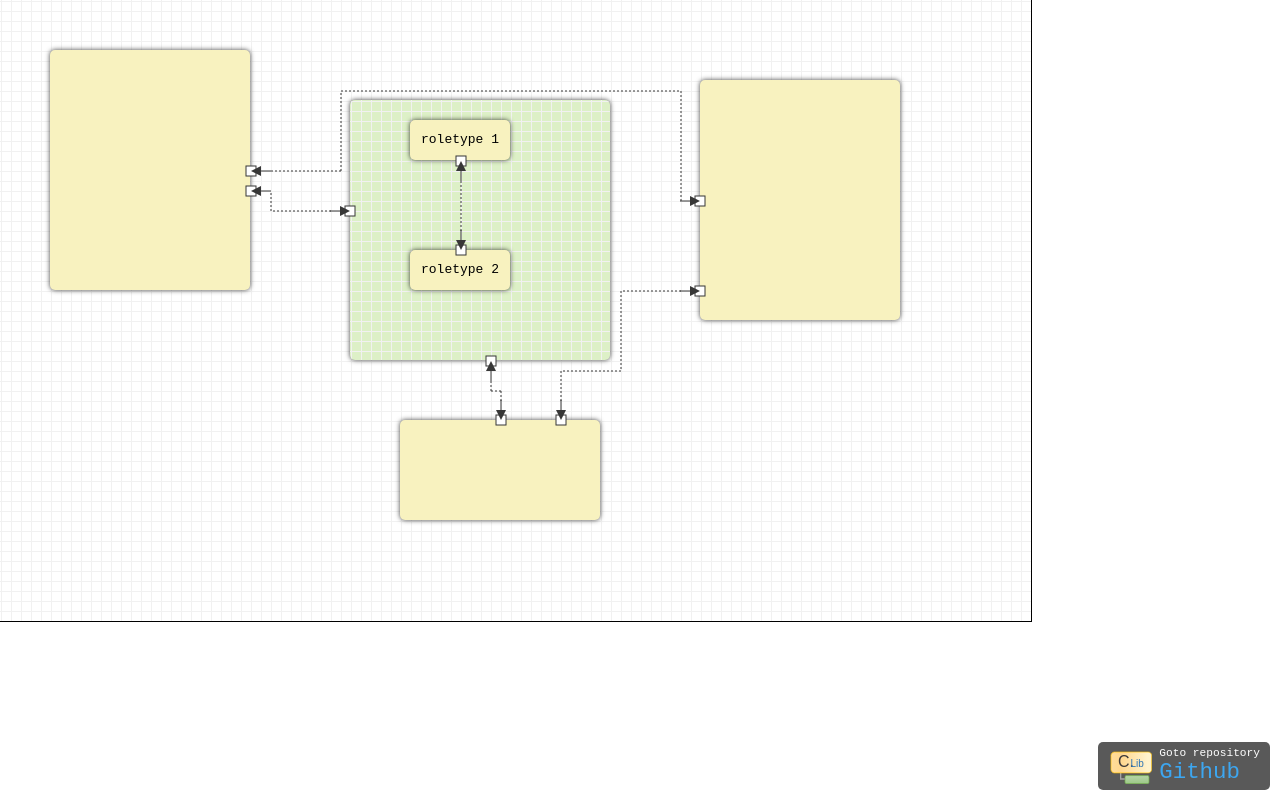
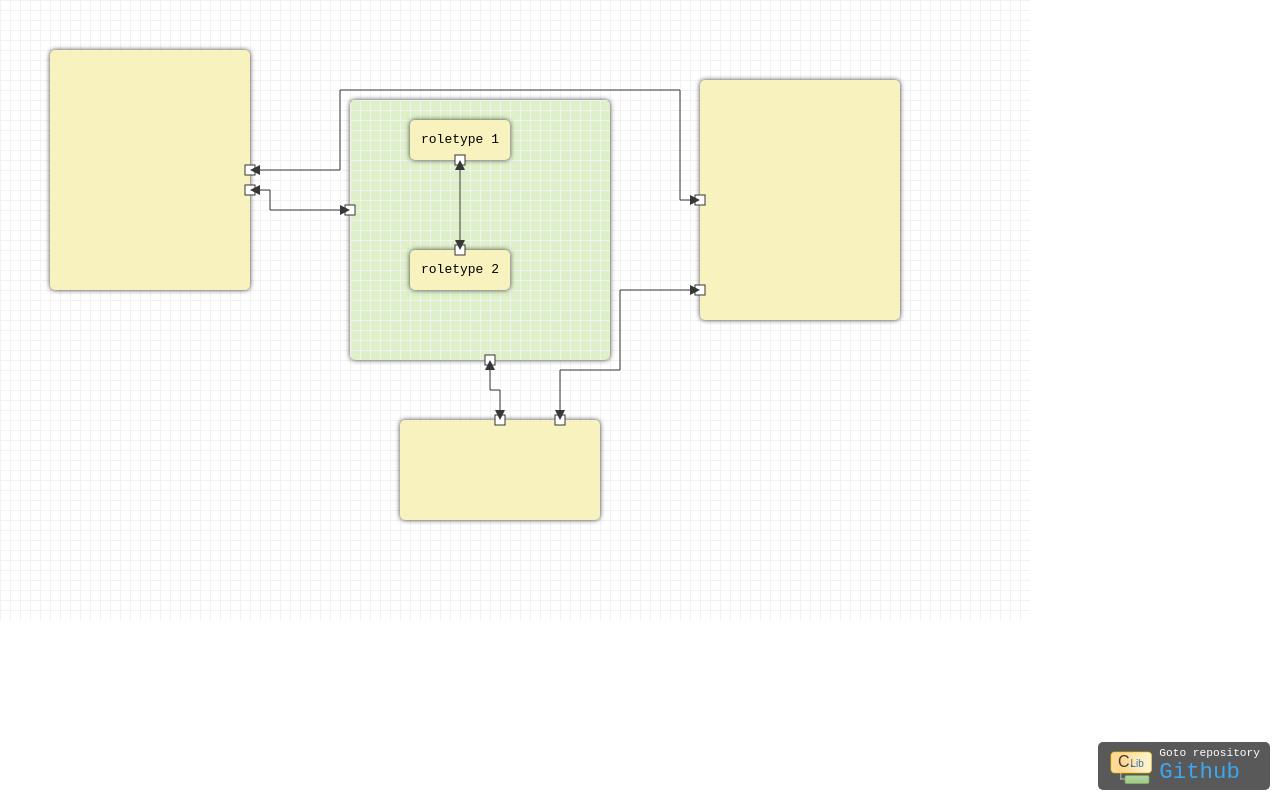
Before and after one commit to SebLeich/connLib, a plain HTML site: page index.html in a window 1280 px wide. Drawn offline with Linux system fonts and the light colour scheme.

Commit message:
fixed border bug

```diff
--- a/connlib.js
+++ b/connlib.js
@@ -10,12 +10,30 @@ class connlibAbstractRenderable {
         this.connlibInstance = connlibInstance;
     }
 }
-
+/**
+ * the class contains th core connlib object
+ */
 class connlib {
 
     // connlib-block - default elements, whose should not be overlapping with edges (margin = 1 * grid size)
     // connlib-block-a-top, connlib-block-a-right, connlib-block-a-bottom, connlib-block-a-left
     // connlib-element - all elements within the connlib domain
+
+    guid;
+    svg = document.createElementNS("http://www.w3.org/2000/svg", "svg");
+
+    containerId;
+    container;
+    connections = [];
+    endpoints = [];
+    breakPoints = [];
+    lines = [];
+
+    _internalGrid;
+
+    _renderCellsWalkable = true;
+    _renderCellsNotWalkable = true;
+    _gridCellsRendered = false;
 
     static instances = [];
     static moveX = 0; // x-transform property
@@ -24,40 +42,21 @@ class connlib {
     static initialized = false;
     static invertMoveDirection = false;
     static gridPadding = 80; // the padding of the background grids
-
-    guid;
-    svg = document.createElementNS("http://www.w3.org/2000/svg", "svg");
-
-    _connections = [];
-    _endpoints = [];
-    _breakPoints = [];
-    _renderGrid = false;
-    _internalGrid;
-    _lines = [];
-
-    _moveStep = 20;
-    _elementMargin = 10; // reserved margin around blocking elements
-
-    _renderCellsWalkable = true;
-    _renderCellsNotWalkable = true;
-    _gridCellsRendered = false;
-
-    container = null;
-
-    // how far should the endpoints stand out?
-    static _endpointStag = 20;
-    // how big should the endpoints be?
-    static _endpointSizeThk = 20;
-    static _endpointSizeThn = 10;
-    static dragFlag = null;
+    static _endpointStag = 20;    // how far should the endpoints stand out?
+    static _endpointSizeThk = 20; // how big should the endpoints be?
+    static _endpointSizeThn = 10; // how big should the endpoints be?
+    static dragFlag = null;       // current dragged element
     static afterMouseMoveHanlders = [];
+    static moveStep = 20;
 
     /**
      * the constructor creates a new connlib instance within the passed parent
      * @param {*} parent node
      */
-    constructor(parent) {
-        this.container = parent;
+    constructor(parentId) {
+        this.containerId = parentId;
+        this.container = document.getElementById(parentId);
+        if(!this.container) throw("cannot create connlib instance: parent id is not referencing a dom object");
         connlibExt.overprintGuid(this, "guid");
         this.svg.id = this.guid;
         this.svg.classList.add("background-grid");
@@ -76,8 +75,8 @@ class connlib {
      */
     clear() {
         if (!this.instance) return;
-        for (let e of this.instance._endpoints) e.clear();
-        for (let c of this.instance._connections) c.clear();
+        for (let e of this.instance.endpoints) e.clear();
+        for (let c of this.instance.connections) c.clear();
     }
     /**
      * the method removes all breakpoints from the dom
@@ -114,12 +113,6 @@ class connlib {
             console.log("connlib is currently only supporting to connect elements by there identifier");
             return false;
         }
-    }
-    /**
-     * the method returns the instances parent container id
-     */
-    get containerId() {
-        return this.container.id;
     }
     /**
      * the method adds a customn point to the current instance
@@ -155,20 +148,20 @@ class connlib {
         window.addEventListener("keyup", (event) => {
             switch (event.keyCode) {
                 case 37:
-                    if (this.invertMoveDirection) this.instance._moveX -= this.instance._moveStep;
-                    this.instance._moveX += this.instance._moveStep;
+                    if (this.invertMoveDirection) this.instance._moveX -= connlib.moveStep;
+                    this.instance._moveX += connlib.moveStep;
                     break;
                 case 38:
-                    if (this.invertMoveDirection) this.instance._moveY -= this.instance._moveStep;
-                    this.instance._moveY += this.instance._moveStep;
+                    if (this.invertMoveDirection) this.instance._moveY -= connlib.moveStep;
+                    this.instance._moveY += connlib.moveStep;
                     break;
                 case 39:
-                    if (this.invertMoveDirection) this.instance._moveX += this.instance._moveStep;
-                    this.instance._moveX -= this.instance._moveStep;
+                    if (this.invertMoveDirection) this.instance._moveX += connlib.moveStep;
+                    this.instance._moveX -= connlib.moveStep;
                     break;
                 case 40:
-                    if (this.invertMoveDirection) this.instance._moveY += this.instance._moveStep;
-                    this.instance._moveY -= this.instance._moveStep;
+                    if (this.invertMoveDirection) this.instance._moveY += connlib.moveStep;
+                    this.instance._moveY -= connlib.moveStep;
                     break;
             }
             this.applyTransform();
@@ -218,7 +211,7 @@ class connlib {
     static markAllBreakpoints(){
         this.clearAllBreakpoints();
         for(let i of this.instances){
-            for(let b of i._breakPoints) b.mark();
+            for(let b of i.breakPoints) b.mark();
         }
     }
     /**
@@ -306,8 +299,8 @@ class connlib {
      */
     render() {
         this.clear();
-        for (let e of this._endpoints) e.render();
-        for (let c of this._connections) {
+        for (let e of this.endpoints) e.render();
+        for (let c of this.connections) {
             c.calculatePath();
             c.render();
         }
@@ -413,7 +406,7 @@ class connlibConnection extends connlibAbstractRenderable {
     pathPoints = [];
     lines = [];
     _rendered = false;
-    type = connlibConnection.connectionType.DOTTED;
+    type = connlibConnection.connectionType.DEFAULT;
     /**
      * the constructor creates a new instance of a connection
      */
@@ -430,7 +423,7 @@ class connlibConnection extends connlibAbstractRenderable {
                 this.endpoints.push(e);
             }
         }
-        connlibInstance._connections.push(this);
+        connlibInstance.connections.push(this);
     }
     /**
      * the method returns the dom visualization of the current connection
@@ -584,7 +577,7 @@ class connlibLine extends connlibAbstractRenderable {
     constructor(connlibInstance) {
         super(connlibInstance);
         connlibExt.overprintGuid(this, "guid");
-        connlibInstance._lines.push(this);
+        connlibInstance.lines.push(this);
     }
     /**
      * the method removes the element from the dom
@@ -643,8 +636,8 @@ class connlibLine extends connlibAbstractRenderable {
         if (tI > -1) this.target.lines.splice(tI, 1);
         let cI = this.connection.lines.indexOf(this);
         if (cI > -1) this.connection.lines.splice(cI, 1);
-        let lI = this.connlibInstance._lines.indexOf(this);
-        if (lI > -1) this.connlibInstance._lines.splice(lI, 1);
+        let lI = this.connlibInstance.lines.indexOf(this);
+        if (lI > -1) this.connlibInstance.lines.splice(lI, 1);
         if (connlib.dragFlag == this) connlib.dragFlag = null;
         this.clear();
     }
@@ -798,7 +791,7 @@ class connlibEndpoint extends connlibAbstractRenderable {
             this.top = positioning.top;
             this.direction = positioning.direction;
         }
-        connlibInstance._endpoints.push(this);
+        connlibInstance.endpoints.push(this);
         source.addEventListener("positionChange", (event) => {
             console.log("update ", this, event);
         });
@@ -1050,7 +1043,7 @@ class connlibEndpoint extends connlibAbstractRenderable {
         var pb = null; // port base point
         switch (this.direction) {
             case connlibEdgeDirection.TOP:
-                this.svg.style.left = this.left - (connlib._endpointSizeThk / 2) + 1 + this.connlibInstance.container.offsetLeft;
+                this.svg.style.left = this.left - (connlib._endpointSizeThk / 2) + this.connlibInstance.container.offsetLeft;
                 this.svg.style.top = this.top - connlib._endpointStag +  this.connlibInstance.container.offsetTop;
                 this.svg.style.height = connlib._endpointSizeThn + connlib._endpointStag;
                 this.svg.style.width = connlib._endpointSizeThk;
@@ -1062,8 +1055,8 @@ class connlibEndpoint extends connlibAbstractRenderable {
                 pb = { x: f1.x, y: (c.y - (connlib._endpointSizeThn / 2)) };
                 break;
             case connlibEdgeDirection.RIGHT:
-                this.svg.style.left = this.left - connlib._endpointSizeThn + 1 + this.connlibInstance.container.offsetLeft;
-                this.svg.style.top = this.top - (connlib._endpointSizeThk / 2) + 1 +  this.connlibInstance.container.offsetTop;
+                this.svg.style.left = this.left - connlib._endpointSizeThn + this.connlibInstance.container.offsetLeft;
+                this.svg.style.top = this.top - (connlib._endpointSizeThk / 2) +  this.connlibInstance.container.offsetTop;
                 this.svg.style.height = connlib._endpointSizeThk;
                 this.svg.style.width = connlib._endpointSizeThn + connlib._endpointStag;
                 this.svg.classList.add("connlib-estag-hor");
@@ -1074,8 +1067,8 @@ class connlibEndpoint extends connlibAbstractRenderable {
                 pb = { x: (c.x - (connlib._endpointSizeThn / 2)), y: f1.y };
                 break;
             case connlibEdgeDirection.BOTTOM:
-                this.svg.style.left = this.left - (connlib._endpointSizeThk / 2) + 1 +  this.connlibInstance.container.offsetLeft;
-                this.svg.style.top = this.top - (connlib._endpointSizeThn) + 1 +  this.connlibInstance.container.offsetTop;
+                this.svg.style.left = this.left - (connlib._endpointSizeThk / 2) +  this.connlibInstance.container.offsetLeft;
+                this.svg.style.top = this.top - (connlib._endpointSizeThn) +  this.connlibInstance.container.offsetTop;
                 this.svg.style.height = connlib._endpointSizeThn + connlib._endpointStag;
                 this.svg.style.width = connlib._endpointSizeThk;
                 this.svg.classList.add("connlib-estag-ver");
@@ -1087,7 +1080,7 @@ class connlibEndpoint extends connlibAbstractRenderable {
                 break;
             case connlibEdgeDirection.LEFT:
                 this.svg.style.left = this.left - connlib._endpointStag + this.connlibInstance.container.offsetLeft;
-                this.svg.style.top = this.top - (connlib._endpointSizeThk / 2) + 1 +  this.connlibInstance.container.offsetTop;
+                this.svg.style.top = this.top - (connlib._endpointSizeThk / 2) +  this.connlibInstance.container.offsetTop;
                 this.svg.style.height = connlib._endpointSizeThk;
                 this.svg.style.width = connlib._endpointSizeThn + connlib._endpointStag;
                 this.svg.classList.add("connlib-estag-hor");
@@ -1238,7 +1231,7 @@ class connlibBreakPoint extends connlibAbstractRenderable {
     constructor(connlibInstance, object) {
         super(connlibInstance);
         connlibExt.overprintGuid(this, "guid");
-        connlibInstance._breakPoints.push(this);
+        connlibInstance.breakPoints.push(this);
         this.c = object.c;
         this.r = object.r;
     }
@@ -1264,8 +1257,8 @@ class connlibBreakPoint extends connlibAbstractRenderable {
     remove() {
         let cI = this.connection.pathPoints.indexOf(this);
         if (cI > -1) this.connection.pathPoints.splice(cI, 1);
-        let i = this.connlibInstance._breakPoints.indexOf(this);
-        if (i > -1) this.connlibInstance._breakPoints.splice(i, 1);
+        let i = this.connlibInstance.breakPoints.indexOf(this);
+        if (i > -1) this.connlibInstance.breakPoints.splice(i, 1);
     }
     /**
      * the method updates the endpoint's left coordinate
@@ -1780,6 +1773,22 @@ class connlibExt {
         }
     }
     /**
+     * the method loads a json file
+     * @param {*} file
+     * @param {*} callback
+     */
+    static readTextFile(file, callback) {
+        var rawFile = new XMLHttpRequest();
+        rawFile.overrideMimeType("application/json");
+        rawFile.open("GET", file, true);
+        rawFile.onreadystatechange = function() {
+            if (rawFile.readyState === 4 && rawFile.status == "200") {
+                callback(rawFile.responseText);
+            }
+        }
+        rawFile.send(null);
+    }
+    /**
      * the method returns the
      * @param {*} source centered cell
      * @param {*} target connection's target for manhatten distance
--- /dev/null
+++ b/data.json
@@ -0,0 +1,16 @@
+[{
+    "guid": "guid8004-970c-45d3-8aef-540d65de279f",
+    "containerId": "body",
+    "breakPoints": [
+
+    ],
+    "connections": [
+
+    ],
+    "endpoints": [
+
+    ],
+    "lines": [
+
+    ]
+}]
--- a/index.html
+++ b/index.html
@@ -4,6 +4,7 @@
     <meta name="viewport" content="width=device-width, initial-scale=1.0, maximum-scale=1.0, user-scalable=no" />
     <link rel="icon" href="icon.svg">
     <script src="connlib.js"></script>
+    <script src="data.json"></script>
 </head>
 
 <body>
@@ -77,7 +78,6 @@
     .background-grid {
         position: absolute;
         z-index: 1;
-        border: 1px solid black;
         background-size: 10px 10px;
         background-image:
             linear-gradient(to right, rgb(241, 241, 241) 1px, transparent 1px),
@@ -190,14 +190,18 @@
     let start_time = new Date();
     document.onreadystatechange = function () {
         if (document.readyState == "interactive") {
+            connlibExt.readTextFile("data.json", function(text){
+                var data = JSON.parse(text);
+                console.log(data);
+            });
             connlib.init();
-            let i1 = new connlib(document.getElementById("body"));
+            let i1 = new connlib("body");
             i1.connect("el1", "el2");
             i1.connect("el2", "el3");
             i1.connect("el4", "el1");
             i1.connect("el4", "el3");
             i1.render();
-            let i2 = new connlib(document.getElementById("el4"));
+            let i2 = new connlib("el4");
             i2.connect("el5", "el6");
             i2.render();
             let end_time = new Date();
```
